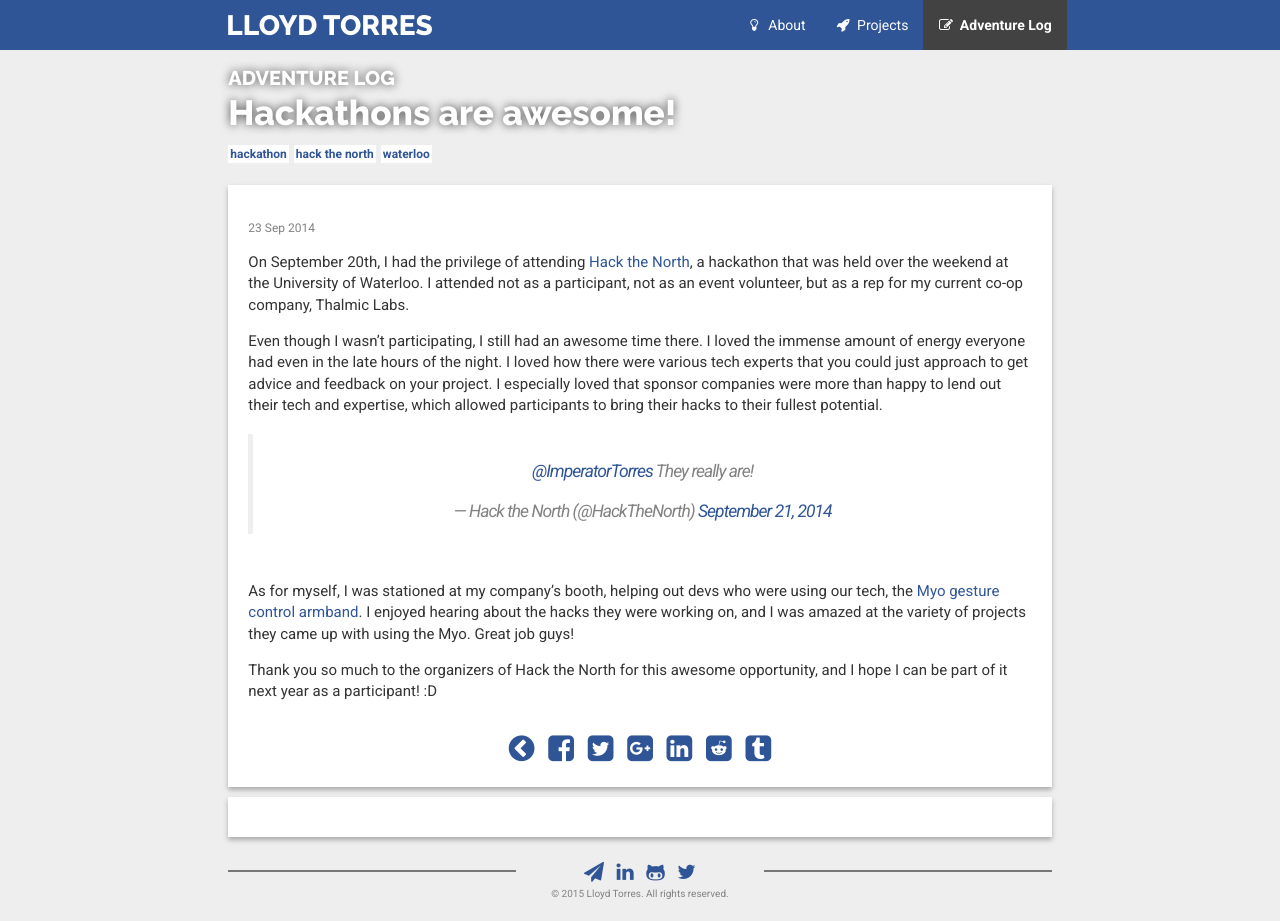
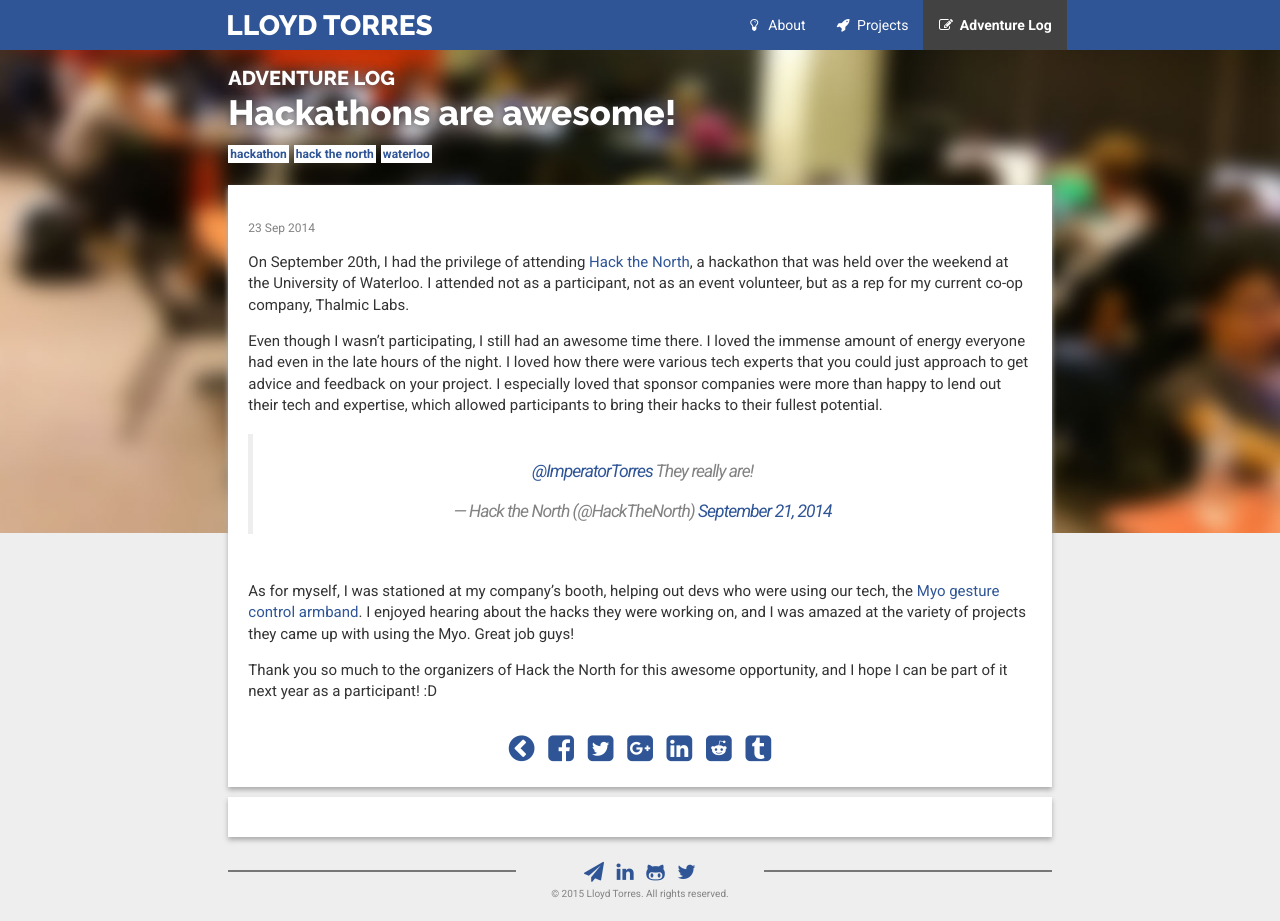
Before and after one commit to lloydtorres/lloydtorres.github.io, a Jekyll site: the page built from _posts/2014-09-23-hackathons-are-awesome.md, in a window 1280 px wide and 921 px high. Built offline with Jekyll 4.4.1, drawn with Linux system fonts in a browser that asks for light colours; nearby versions of some CDN libraries; comment, search, counter and statistics services are not loaded.

Commit message:
Fix link to header

```diff
--- a/_posts/2014-09-23-hackathons-are-awesome.md
+++ b/_posts/2014-09-23-hackathons-are-awesome.md
@@ -2,7 +2,7 @@
 layout: post
 title:  "Hackathons are awesome!"
 date:   2014-09-23 00:15:00
-header: "/images/headers/hackthenorth-bg.jpg"
+header: "/images/blog/20140923/hackthenorth-bg.jpg"
 preview: "/images/blog/20140923/htn-preview.jpg"
 permalink: log/hackathons-are-awesome
 tags:
```
